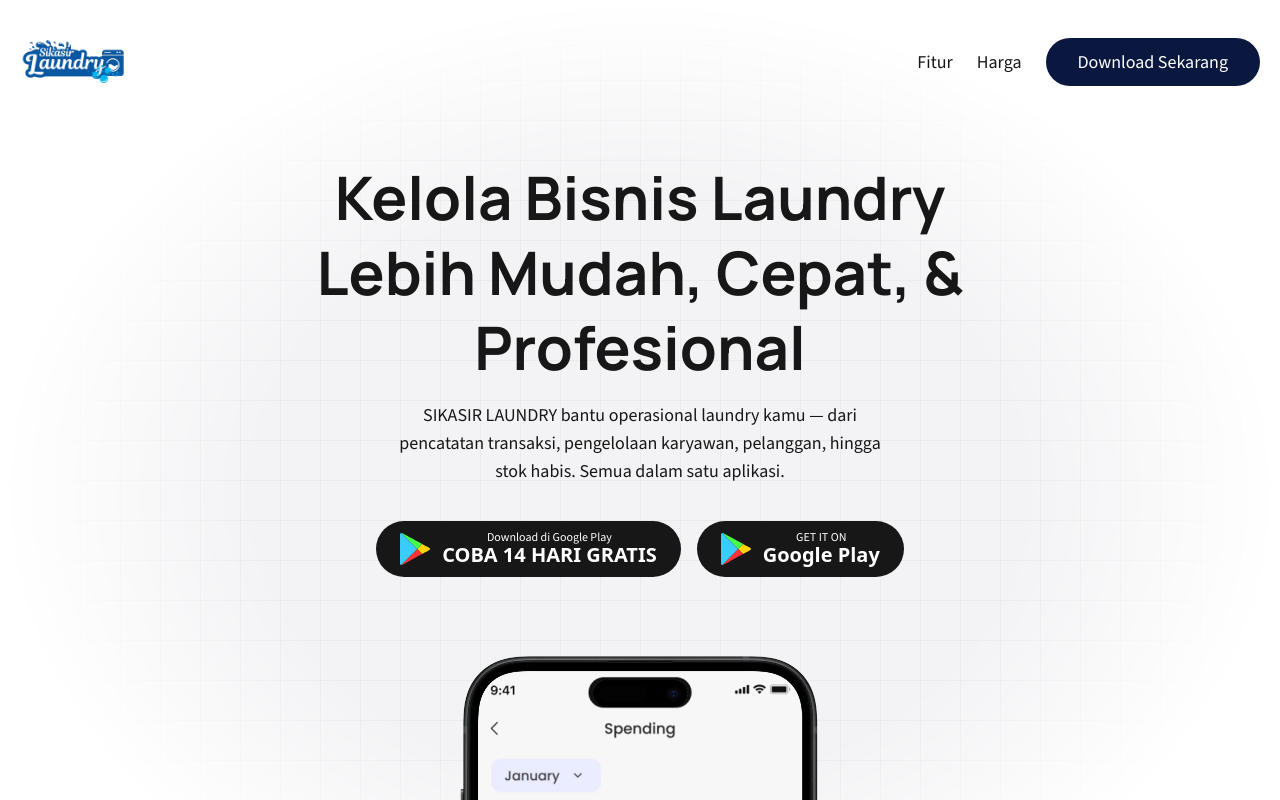
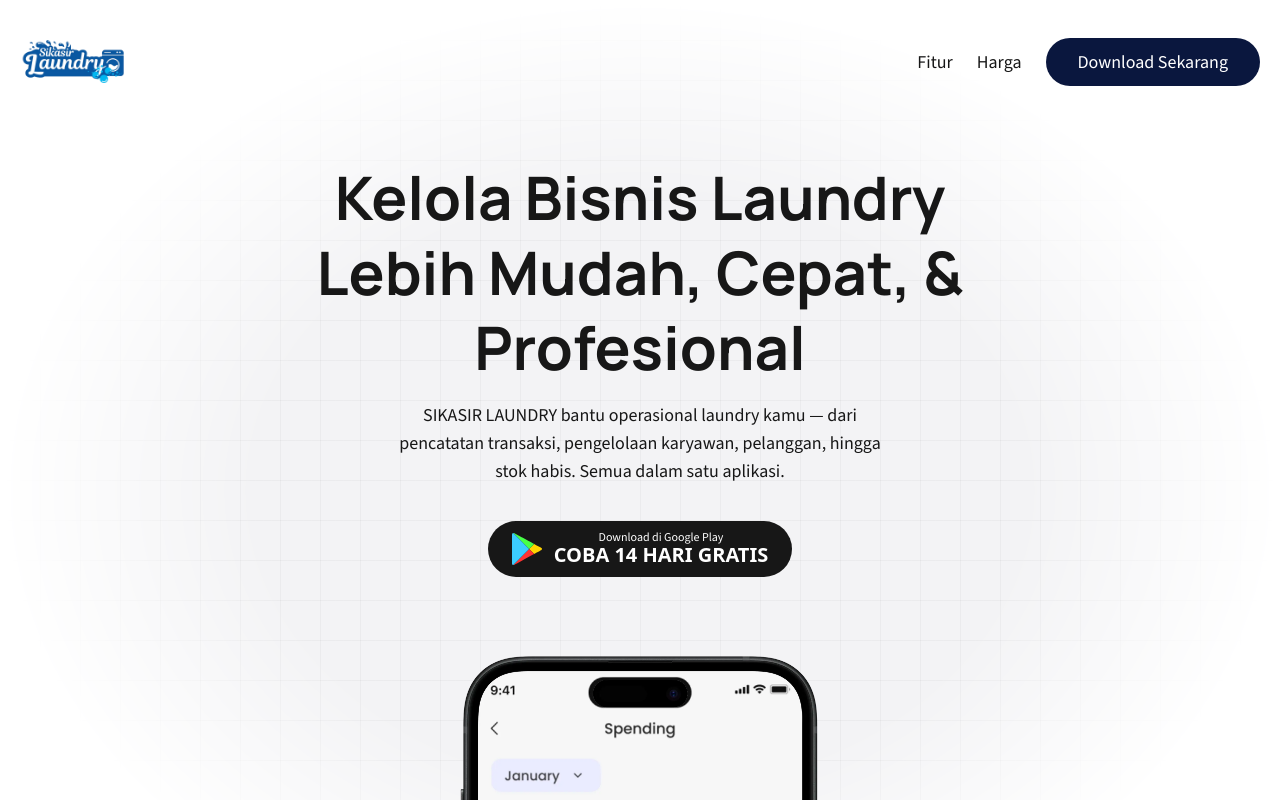
Before and after one commit to indriyantongrh/sikasirlandingpage, a Next.js app: page / in a window 1280 px wide. Shown: the top 800 px of the page. Built offline with nearby package versions, Linux system fonts and the light colour scheme.

Commit message:
Update Hero.tsx

```diff
--- a/src/components/Hero.tsx
+++ b/src/components/Hero.tsx
@@ -25,7 +25,7 @@
                 <p className="mt-4 text-foreground max-w-lg mx-auto">{heroDetails.subheading}</p>
                 <div className="mt-6 flex flex-col sm:flex-row items-center sm:gap-4 w-fit mx-auto">
                     <AppStoreButton dark />
-                    <PlayStoreButton dark />
+                    {/* <PlayStoreButton dark /> */}
                 </div>
                 <Image
                     src={heroDetails.centerImageSrc}
```
